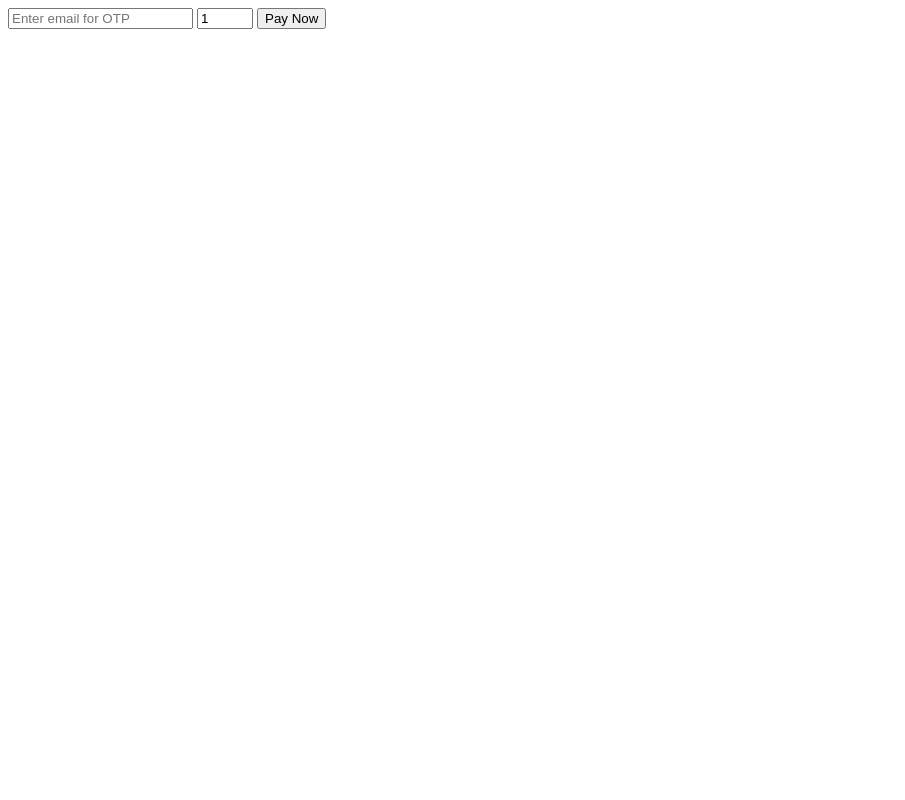
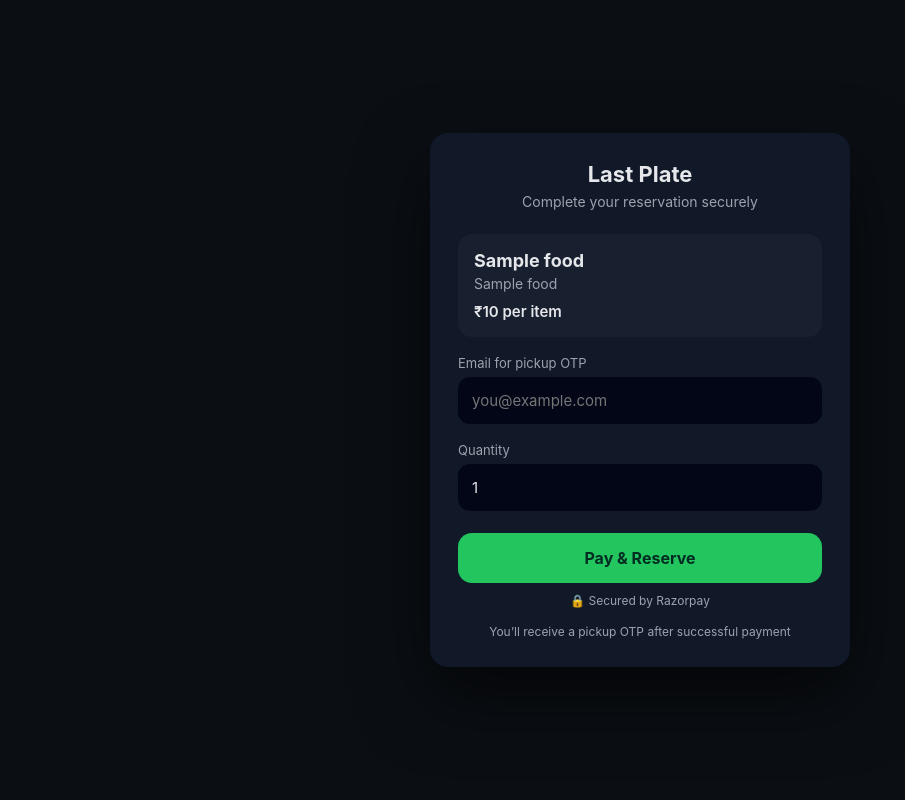
Before and after one commit to Sweyy-goat/last-plate, a Flask app: template templates/checkout.html in a window 1280 px wide. Shown: the whole page, without its empty margins (0-905 px from the left). Run offline with Flask 3, Linux system fonts and the light colour scheme; the template is opened without the code that fills it: most values are stand-ins (such as "Sample title", 1, 10 or a date in 2020); some libraries are stand-ins or nearby versions.

Commit message:
Update checkout.html

```diff
--- a/templates/checkout.html
+++ b/templates/checkout.html
@@ -1,18 +1,212 @@
-<input id="email" type="email" placeholder="Enter email for OTP" required>
-<input id="qty" type="number" min="1" max="{{ food.available_quantity }}" value="1">
-<button id="payBtn">Pay Now</button>
+<!DOCTYPE html>
+<html lang="en">
+<head>
+  <meta charset="UTF-8" />
+  <title>Secure Checkout | Last Plate</title>
+  <meta name="viewport" content="width=device-width, initial-scale=1.0" />
+
+  <!-- Razorpay -->
+  <script src="https://checkout.razorpay.com/v1/checkout.js"></script>
+
+  <style>
+    :root {
+      --bg: #0b0f14;
+      --card: #111827;
+      --muted: #9ca3af;
+      --text: #e5e7eb;
+      --accent: #22c55e;
+      --danger: #ef4444;
+    }
+
+    * {
+      box-sizing: border-box;
+      font-family: Inter, system-ui, -apple-system, sans-serif;
+    }
+
+    body {
+      margin: 0;
+      background: var(--bg);
+      color: var(--text);
+      min-height: 100vh;
+      display: flex;
+      align-items: center;
+      justify-content: center;
+    }
+
+    .card {
+      width: 420px;
+      max-width: 92%;
+      background: var(--card);
+      padding: 28px;
+      border-radius: 18px;
+      box-shadow: 0 30px 70px rgba(0,0,0,.65);
+    }
+
+    .brand {
+      text-align: center;
+      margin-bottom: 20px;
+    }
+
+    .brand h1 {
+      font-size: 22px;
+      margin: 0;
+      font-weight: 700;
+    }
+
+    .brand p {
+      margin: 6px 0 0;
+      font-size: 14px;
+      color: var(--muted);
+    }
+
+    .food {
+      margin-top: 24px;
+      padding: 16px;
+      border-radius: 14px;
+      background: rgba(255,255,255,.03);
+    }
+
+    .food h2 {
+      font-size: 18px;
+      margin: 0 0 4px;
+    }
+
+    .food p {
+      margin: 0;
+      font-size: 14px;
+      color: var(--muted);
+    }
+
+    .price {
+      margin-top: 10px;
+      font-size: 15px;
+      font-weight: 600;
+    }
+
+    label {
+      display: block;
+      margin-top: 18px;
+      font-size: 13px;
+      color: var(--muted);
+    }
+
+    input {
+      width: 100%;
+      margin-top: 6px;
+      padding: 14px;
+      border-radius: 12px;
+      border: none;
+      background: #020617;
+      color: var(--text);
+      font-size: 15px;
+      outline: none;
+    }
+
+    input:focus {
+      box-shadow: 0 0 0 2px rgba(34,197,94,.35);
+    }
+
+    button {
+      width: 100%;
+      margin-top: 22px;
+      padding: 15px;
+      border-radius: 14px;
+      border: none;
+      background: var(--accent);
+      color: #022c22;
+      font-size: 16px;
+      font-weight: 700;
+      cursor: pointer;
+      transition: transform .1s ease, opacity .1s ease;
+    }
+
+    button:disabled {
+      opacity: .6;
+      cursor: not-allowed;
+    }
+
+    button:hover:not(:disabled) {
+      transform: translateY(-1px);
+    }
+
+    .footer {
+      margin-top: 16px;
+      font-size: 12px;
+      color: var(--muted);
+      text-align: center;
+    }
+
+    .secure {
+      display: flex;
+      justify-content: center;
+      gap: 6px;
+      align-items: center;
+      margin-top: 10px;
+      font-size: 12px;
+      color: var(--muted);
+    }
+  </style>
+</head>
+
+<body>
+
+<div class="card">
+
+  <!-- BRAND -->
+  <div class="brand">
+    <h1>Last Plate</h1>
+    <p>Complete your reservation securely</p>
+  </div>
+
+  <!-- FOOD INFO -->
+  <div class="food">
+    <h2>{{ food.name }}</h2>
+    <p>{{ food.restaurant_name }}</p>
+    <div class="price">₹{{ food.price }} per item</div>
+  </div>
+
+  <!-- EMAIL -->
+  <label for="email">Email for pickup OTP</label>
+  <input id="email" type="email" placeholder="you@example.com" required>
+
+  <!-- QUANTITY -->
+  <label for="qty">Quantity</label>
+  <input
+    id="qty"
+    type="number"
+    min="1"
+    max="{{ food.available_quantity }}"
+    value="1"
+  >
+
+  <!-- PAY -->
+  <button id="payBtn">Pay & Reserve</button>
+
+  <div class="secure">
+    🔒 Secured by Razorpay
+  </div>
+
+  <div class="footer">
+    You’ll receive a pickup OTP after successful payment
+  </div>
+</div>
 
 <script>
 document.getElementById("payBtn").onclick = function () {
+
   const qty = parseInt(document.getElementById("qty").value);
-  const email = document.getElementById("email").value;
+  const email = document.getElementById("email").value.trim();
+  const btn = this;
 
-  if (!email) return alert("Email required");
+  if (!email) return alert("Please enter your email");
   if (!qty || qty <= 0) return alert("Invalid quantity");
+
+  btn.disabled = true;
+  btn.innerText = "Processing...";
 
   fetch("/api/create-order", {
     method: "POST",
-    headers: {"Content-Type": "application/json"},
+    headers: { "Content-Type": "application/json" },
     body: JSON.stringify({
       food_id: {{ food.id | tojson }},
       quantity: qty,
@@ -21,31 +215,53 @@ document.getElementById("payBtn").onclick = function () {
   })
   .then(res => res.json())
   .then(data => {
+
     const options = {
       key: data.key,
       amount: data.amount,
       currency: "INR",
       order_id: data.razorpay_order_id,
       name: "Last Plate",
+      description: "Food Reservation",
 
       handler: function (response) {
         fetch("/api/verify-payment", {
           method: "POST",
-          headers: {"Content-Type": "application/json"},
+          headers: { "Content-Type": "application/json" },
           body: JSON.stringify(response)
         })
         .then(res => res.json())
         .then(result => {
           if (result.success) {
-            alert("Pickup OTP: " + result.pickup_otp);
-            setTimeout(() => location.href = "/browse", 1500);
+            alert("Reservation confirmed!\nPickup OTP: " + result.pickup_otp);
+            setTimeout(() => window.location.href = "/browse", 1500);
           } else {
             alert("Payment verification failed");
+            btn.disabled = false;
+            btn.innerText = "Pay & Reserve";
           }
         });
-      }
+      },
+
+      modal: {
+        ondismiss: function () {
+          btn.disabled = false;
+          btn.innerText = "Pay & Reserve";
+        }
+      },
+
+      theme: { color: "#22c55e" }
     };
+
     new Razorpay(options).open();
+  })
+  .catch(() => {
+    alert("Something went wrong");
+    btn.disabled = false;
+    btn.innerText = "Pay & Reserve";
   });
 };
 </script>
+
+</body>
+</html>
```
